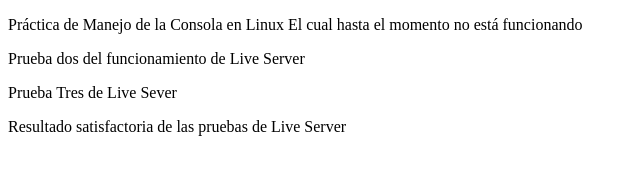
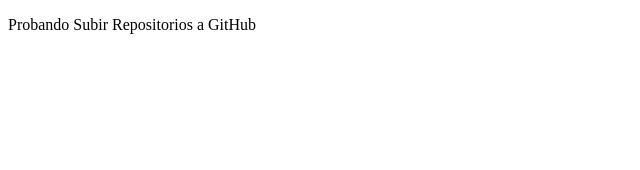
Before and after one commit to hcuero/Prework, a plain HTML site: page index.html in a window 1280 px wide. Shown: the whole page, without its empty margins (0-640 px from the left). Drawn offline with Linux system fonts and the light colour scheme.

Commit message:
Cambios al Sitio

```diff
--- a/index.html
+++ b/index.html
@@ -7,9 +7,6 @@
     <title>No Funciona</title>
 </head>
 <body>
-    <p>Práctica de Manejo de la Consola en Linux El cual hasta el momento no está funcionando</p>
-    <p>Prueba dos del funcionamiento de Live Server</p>
-<p>Prueba Tres de Live Sever</p>
-<p>Resultado satisfactoria de las pruebas de Live Server</p>
+    <p>Probando Subir Repositorios a GitHub</p>
 </body>
 </html>
```
